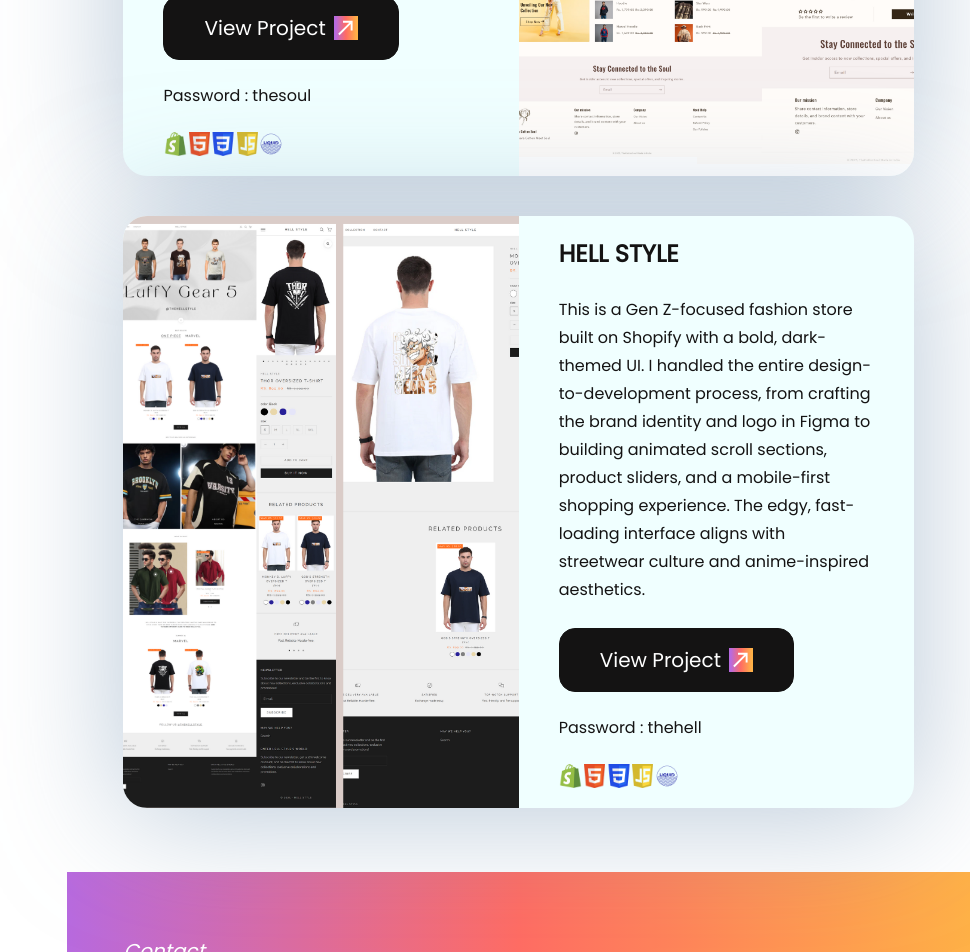
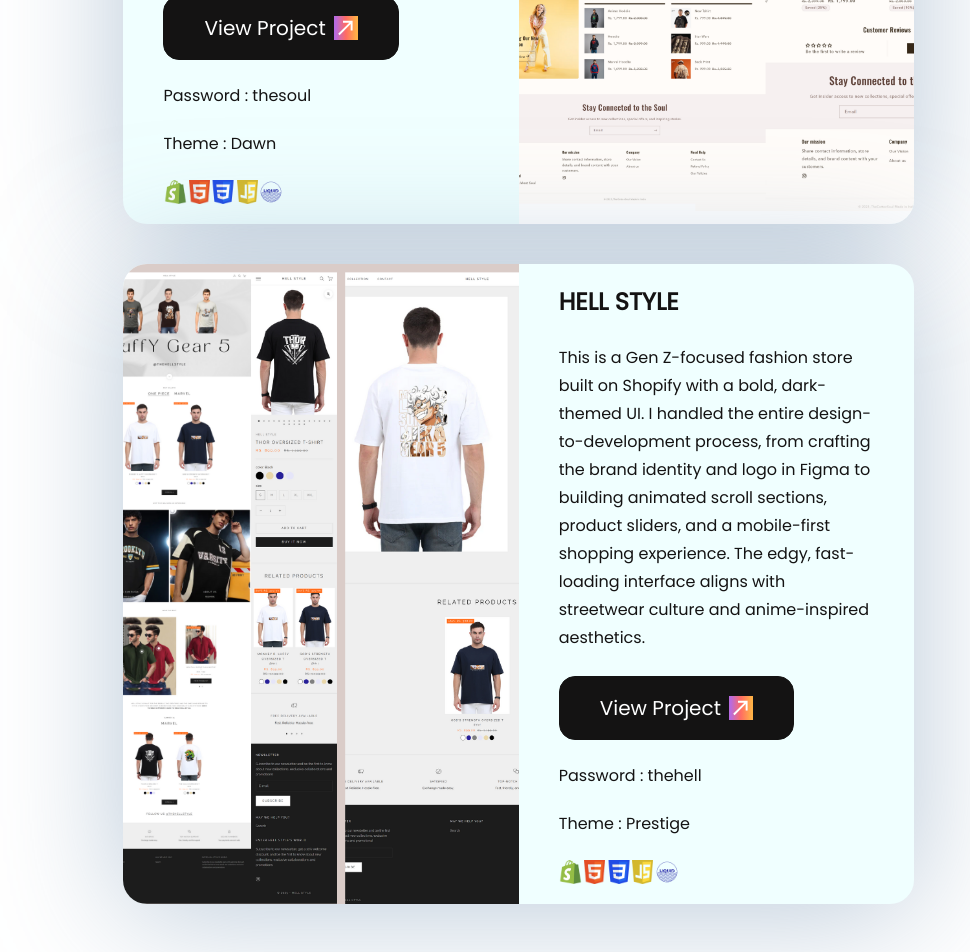
Before and after one commit to khushalnandaniya/nuxt-portfolio, a Nuxt app: page / in a window 1280 px wide. Shown: the part 2960-3912 px from the top of the page, without its empty margins (310-1280 px from the left). Built offline with nearby package versions, Linux system fonts and the light colour scheme.

Commit message:
Add Theme in Project

```diff
--- a/components/ProjectCard.vue
+++ b/components/ProjectCard.vue
@@ -7,7 +7,8 @@
     password : "thesoul",
     image : "/images/project.png",
     imageDirection : "right",
-    skill : ['/images/shopify.png','/images/html.png','/images/css.png','/images/javascript.png','images/liquid.png']
+    skill : ['/images/shopify.png','/images/html.png','/images/css.png','/images/javascript.png','images/liquid.png'],
+    theme : "Dawn"
   },
   {
     title : "Hell Style",
@@ -16,7 +17,8 @@
     password : "thehell",
     image : "/images/project2.png",
     imageDirection : "left",
-    skill : ['/images/shopify.png','/images/html.png','/images/css.png','/images/javascript.png','images/liquid.png']
+    skill : ['/images/shopify.png','/images/html.png','/images/css.png','/images/javascript.png','images/liquid.png'],
+    theme : "Prestige"
   },
 ]
 </script>
@@ -45,6 +47,10 @@
             <span>Password :</span>
             {{ item.password }}
           </div>
+          <div>
+            <span>Theme :</span>
+            {{ item.theme }}
+          </div>
           <div class="flex">
             <div
               v-for="skill in item.skill">
```
